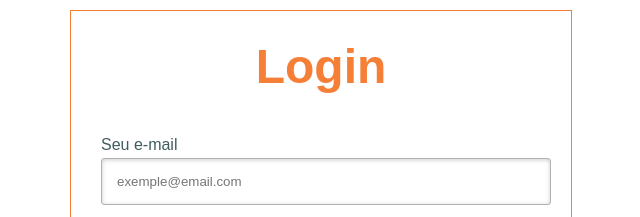
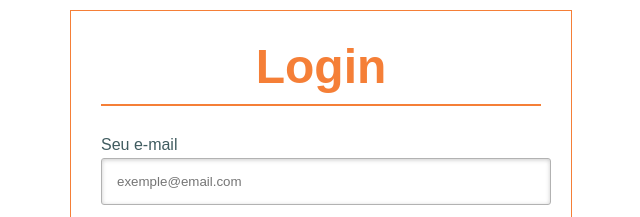
Before and after one commit to viniciustavaress/Sistema-de-Login-com-HTML-CSS-JS, a plain HTML site: page index.html in a window 1280 px wide. Shown: the top 217 px of the page, without its empty margins (320-960 px from the left). Drawn offline with Linux system fonts and the light colour scheme.

Commit message:
Update style.css

```diff
--- a/style.css
+++ b/style.css
@@ -40,6 +40,7 @@ h1:after{
   width: 100%;
   height: 2px;
   margin-top: 10px;
+  background: #f57f37;
   }
 
 p{
```
